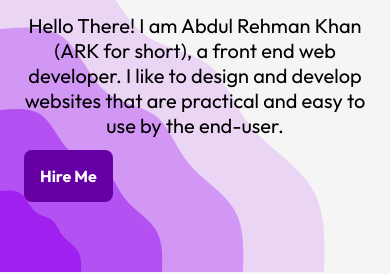
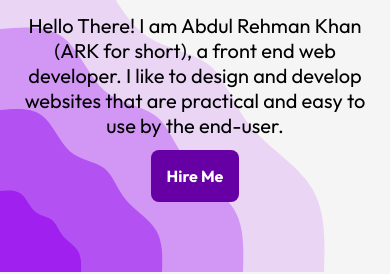
Before and after one commit to Codewith-ARK/portfolio, a plain HTML site: page index.html in a window 390 px wide. Shown: the part 572-846 px from the top of the page. Drawn offline with Linux system fonts and the light colour scheme; a script that the page names is missing.

Commit message:
[🛠] fixed contact me button

```diff
--- a/styles/home_page_style.css
+++ b/styles/home_page_style.css
@@ -235,6 +235,9 @@ form input[type=submit]:hover {
     .social-links {
         align-items: center;
     }
+    #contact-me{
+        margin: auto;
+    }
 }
 
 @media (min-width: 1024px) {
```
